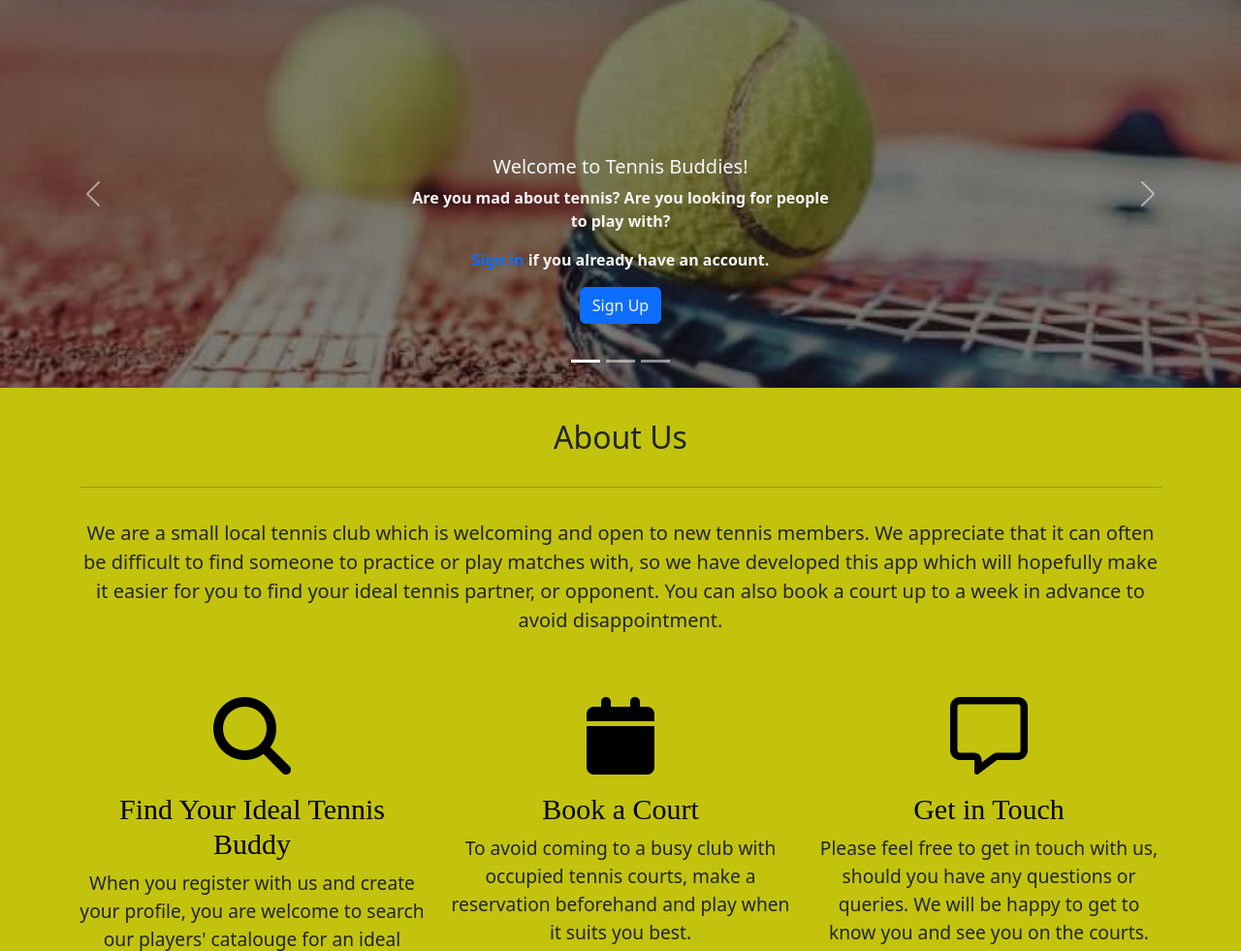
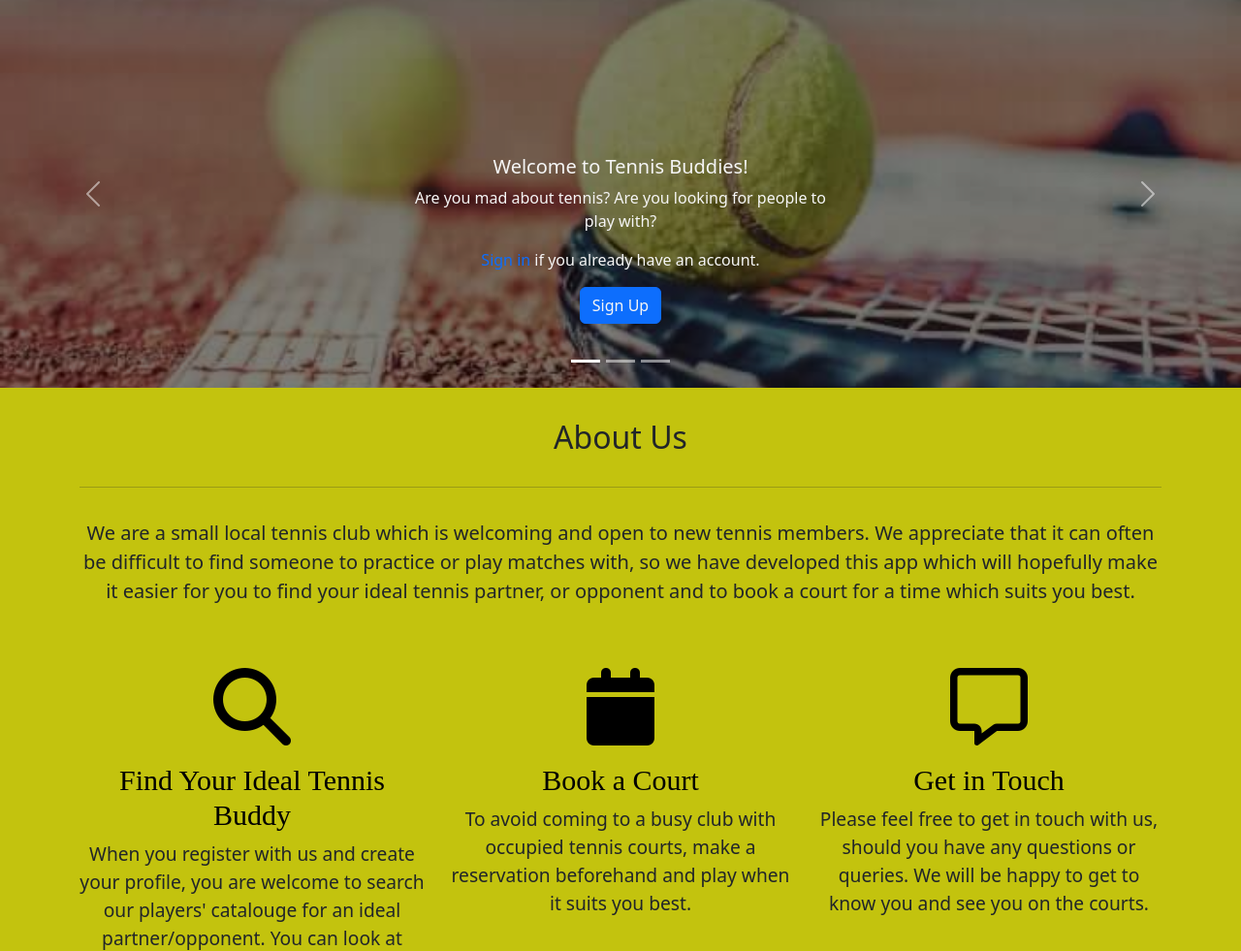
Before and after one commit to lucia2007/tennis_buddies, a Django app: page / in a window 1280 px wide. Shown: the part 86-1067 px from the top of the page at 97% size. Run offline with Django 4.2, Linux system fonts and the light colour scheme; parts of the project's set-up code (start-up, migrations or seed data) failed here and were passed over; some libraries are stand-ins or nearby versions.

Commit message:
Add 'carousel-text' class, change text + Book link

```diff
--- a/home/templates/home/index.html
+++ b/home/templates/home/index.html
@@ -18,8 +18,7 @@
                     We are a small local tennis club which is welcoming and open to new tennis members. We appreciate
                     that it can often be difficult to find someone to practice or play matches with, so we have
                     developed this app which will hopefully make it easier for you to find
-                    your ideal tennis partner, or opponent. You can also book a court up to a week in advance to avoid
-                    disappointment.
+                    your ideal tennis partner, or opponent and to book a court for a time which suits you best.
                 </p>
             </div>
         </div>
--- a/templates/base.html
+++ b/templates/base.html
@@ -82,8 +82,8 @@
                     </div>
                     <div class="carousel-caption d-none d-md-block">
                         <h5>Welcome to Tennis Buddies!</h5>
-                        <p>Are you mad about tennis? Are you looking for people to play with? </p>
-                        <p>
+                        <p class="carousel-text">Are you mad about tennis? Are you looking for people to play with? </p>
+                        <p class="carousel-text">
                             <a href="{% url 'account_login' %}">Sign in</a> if you already have an account.</p>
                         </p>
                         <a href="{% url 'account_signup' %}" class="btn btn-primary text-reset">Sign Up</a>
@@ -98,7 +98,8 @@
                     <div class="overlay">
                         <div class="carousel-caption d-none d-md-block">
                             <h5>Find Your Perfect Tennis Buddy</h5>
-                            <p>You do not need to look any longer. Browse through our catalouge to find a new tennis
+                            <p class="carousel-text">You do not need to look any longer. Browse through our catalouge to
+                                find a new tennis
                                 partner.
                             </p>
                             <a href="{% url 'buddies' %}" class="btn btn-primary text-reset">Find Your Perfect Buddy</a>
--- a/templates/includes/header.html
+++ b/templates/includes/header.html
@@ -26,7 +26,7 @@
                             alt="Takes the client to Find the Perfect Buddy Page">Find The Perfect Buddy</a>
                     </li>
                     <li class="nav-item">
-                        <a class="nav-link {% if url_name == 'booking' %}active{% endif %}"
+                        <a class="nav-link {% if url_name == 'calendar' %}active{% endif %}"
                             alt="Takes the client to Booking Page" href="{% url 'calendar' %}">Booking</a>
                     </li>
                     <li class="nav-item">
```
